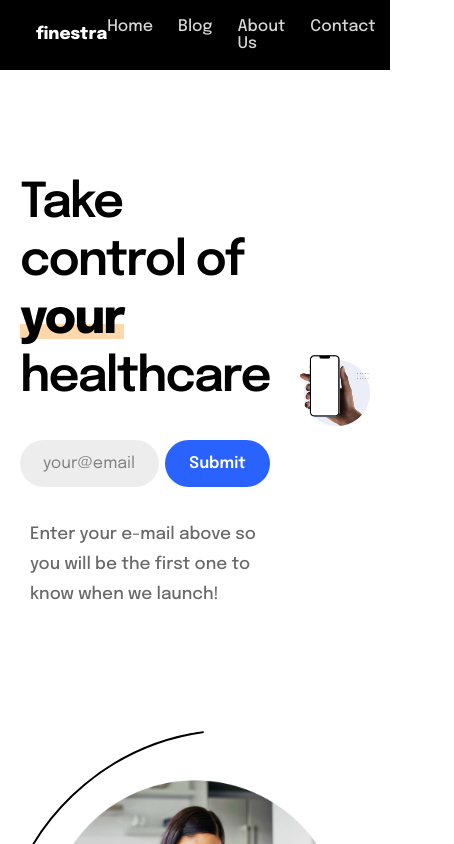
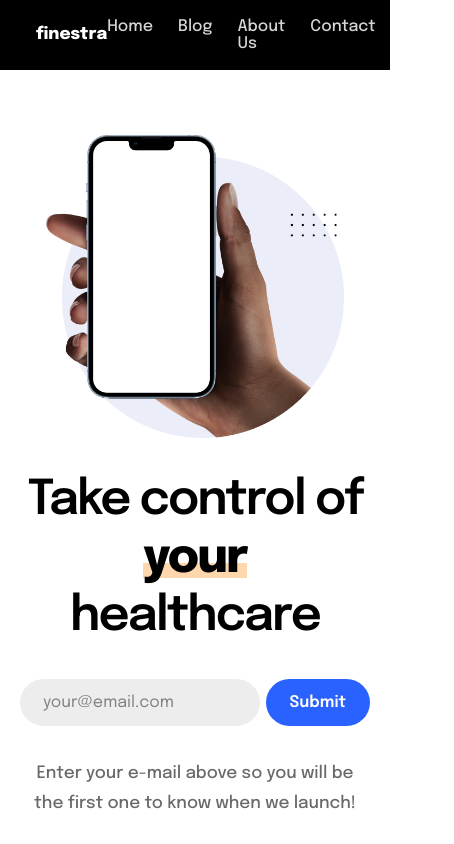
Before and after one commit to komiljohn-drafts/gmarket, a Next.js app: page / in a window 390 px wide. Shown: the top 844 px of the page, 454 px wide, since content can reach past the window. Built offline with nearby package versions, Linux system fonts and the light colour scheme.

Commit message:
responsive md

```diff
--- a/components/UI/Banner/Banner.module.scss
+++ b/components/UI/Banner/Banner.module.scss
@@ -2,6 +2,9 @@
 
 .wrapper {
   padding: 105px 0 73px;
+  @include md {
+    padding: 65px 0 53px;
+  }
   .banner {
     display: flex;
     justify-content: space-between;
@@ -10,10 +13,17 @@
     @include xl {
       gap: 30px;
     }
+    @include md {
+      flex-direction: column-reverse;
+    }
     .content {
       max-width: 445px;
       @include lg {
         max-width: 365px;
+      }
+      @include md {
+        max-width: 100%;
+        text-align: center;
       }
       .title {
         @include font(48px, 58px, 600);
@@ -49,4 +59,9 @@
       }
     }
   }
+  .image {
+    @include md {
+      width: 85%;
+    }
+  }
 }
--- a/components/UI/Footer/Footer.module.scss
+++ b/components/UI/Footer/Footer.module.scss
@@ -4,13 +4,24 @@
   padding: 149px 0 165px;
   background: #000;
   color: #fff;
+  @include md {
+    padding: 89px 0 105px;
+  }
   .footer {
     display: flex;
     align-items: center;
+    @include md {
+      flex-direction: column;
+    }
     .logo {
       width: 48%;
       @include lg {
         width: 35%;
+      }
+      @include md {
+        width: 100%;
+        text-align: center;
+        margin-bottom: 50px;
       }
     }
     .terms {
@@ -19,6 +30,9 @@
       justify-content: space-between;
       @include lg {
         width: 65%;
+      }
+      @include lg {
+        width: 100%;
       }
       .nav__list {
         .nav__item {
--- a/package.json
+++ b/package.json
@@ -11,6 +11,7 @@
   "dependencies": {
     "next": "12.1.3",
     "react": "18.0.0",
+    "react-burger-menu": "^3.0.6",
     "react-dom": "18.0.0",
     "sass": "^1.49.10"
   },
```
Also changed, not shown: 1 other file (tests, documents, lock files or other folders).
